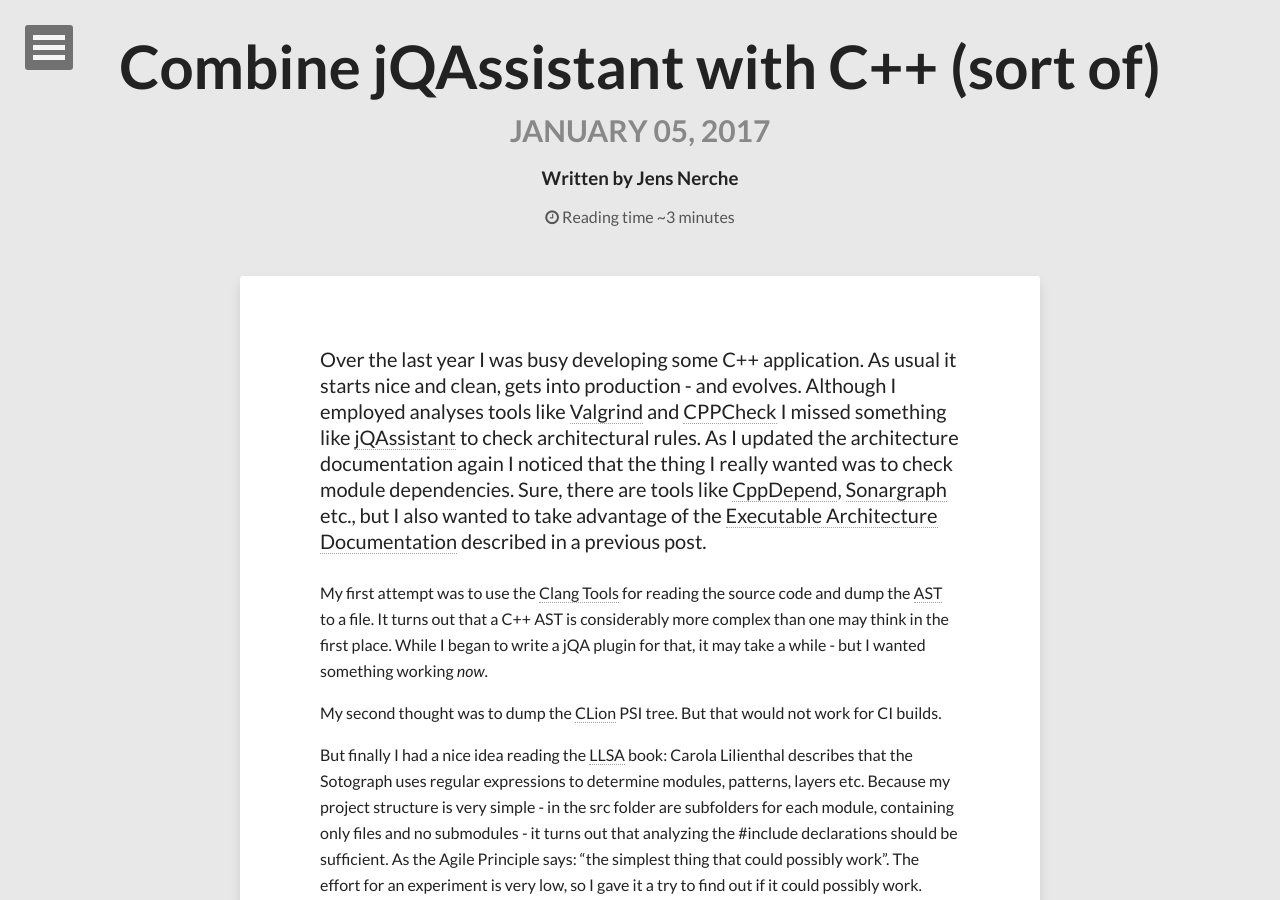
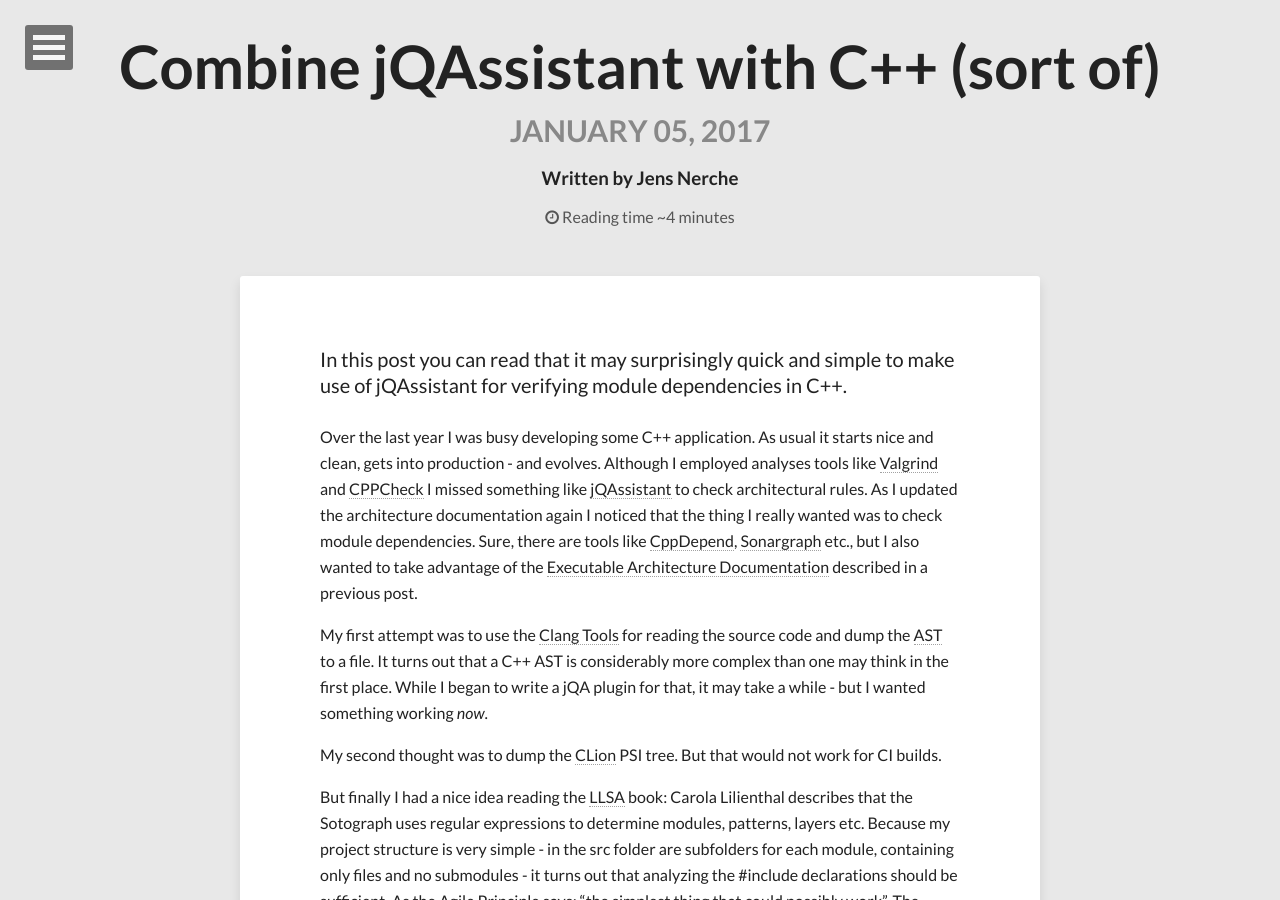
Before and after one commit to kontext-e/kontext-e.github.io, a Jekyll site: the page built from _posts/2017-01-05-jqassistant-with-cpp.md, in a window 1280 px wide and 900 px high. Built offline with Jekyll 4.4.1, drawn with Linux system fonts in a browser that asks for light colours; nearby versions of some CDN libraries.

Commit message:
added an abstract

```diff
--- a/_posts/2017-01-05-jqassistant-with-cpp.md
+++ b/_posts/2017-01-05-jqassistant-with-cpp.md
@@ -5,6 +5,9 @@
 author: jens_nerche
 tags: [en, C++, jQAssistant]
 ---
+
+In this post you can read that it may surprisingly quick and simple to make use of
+jQAssistant for verifying module dependencies in C++.
 
 Over the last year I was busy developing some C++ application. As usual it starts nice and clean,
 gets into production - and evolves. Although I employed analyses tools like [Valgrind](http://valgrind.org)
```
